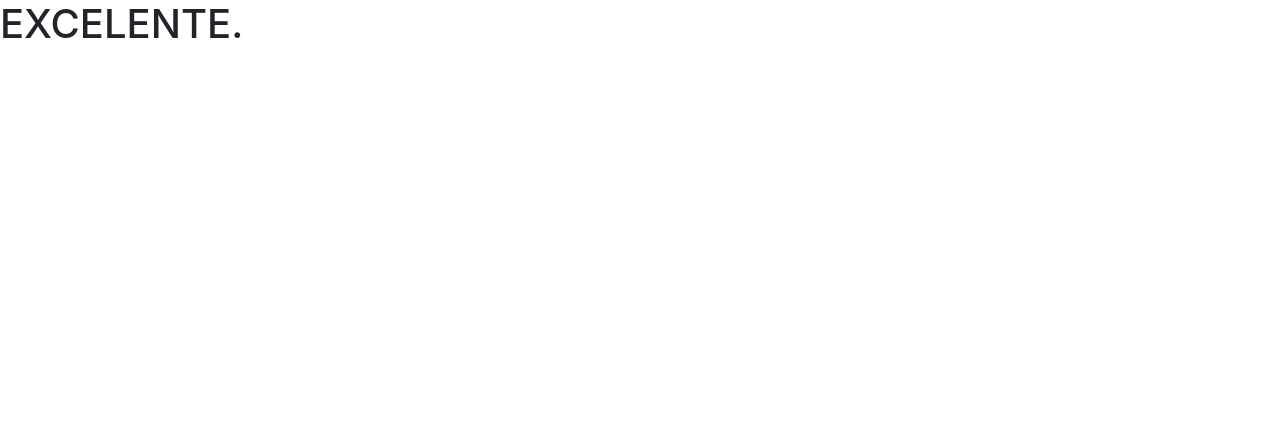
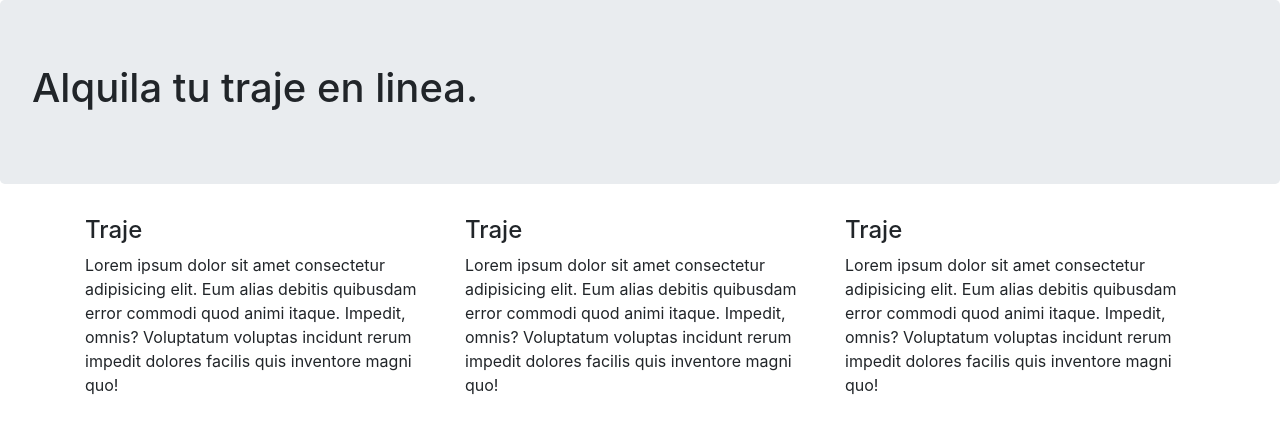
Before and after one commit to okanan/coursera-bootstrap, a website: page index.html in a window 1280 px wide. Drawn offline with nearby package versions, Linux system fonts and the light colour scheme.

Commit message:
se agrega jumbotron y container

```diff
--- a/index.html
+++ b/index.html
@@ -7,7 +7,26 @@
         <title>SPA con Bootstrap.</title>
     </head>
     <body>
-        <h1>EXCELENTE.</h1>
+        <div class="jumbotron">
+            <h1>Alquila tu traje en linea.</h1>
+        </div>
+        <div class="container">
+            <div class="row">
+                <div class="col-md-4">
+                    <h4>Traje</h4>
+                    <p>Lorem ipsum dolor sit amet consectetur adipisicing elit. Eum alias debitis quibusdam error commodi quod animi itaque. Impedit, omnis? Voluptatum voluptas incidunt rerum impedit dolores facilis quis inventore magni quo!</p>
+                </div>
+                <div class="col-md-4">
+                    <h4>Traje</h4>
+                    <p>Lorem ipsum dolor sit amet consectetur adipisicing elit. Eum alias debitis quibusdam error commodi quod animi itaque. Impedit, omnis? Voluptatum voluptas incidunt rerum impedit dolores facilis quis inventore magni quo!</p>
+                </div>
+                <div class="col-md-4">
+                    <h4>Traje</h4>
+                    <p>Lorem ipsum dolor sit amet consectetur adipisicing elit. Eum alias debitis quibusdam error commodi quod animi itaque. Impedit, omnis? Voluptatum voluptas incidunt rerum impedit dolores facilis quis inventore magni quo!</p>
+                </div>
+            </div>
+        </div>
+
 
 
 
```
